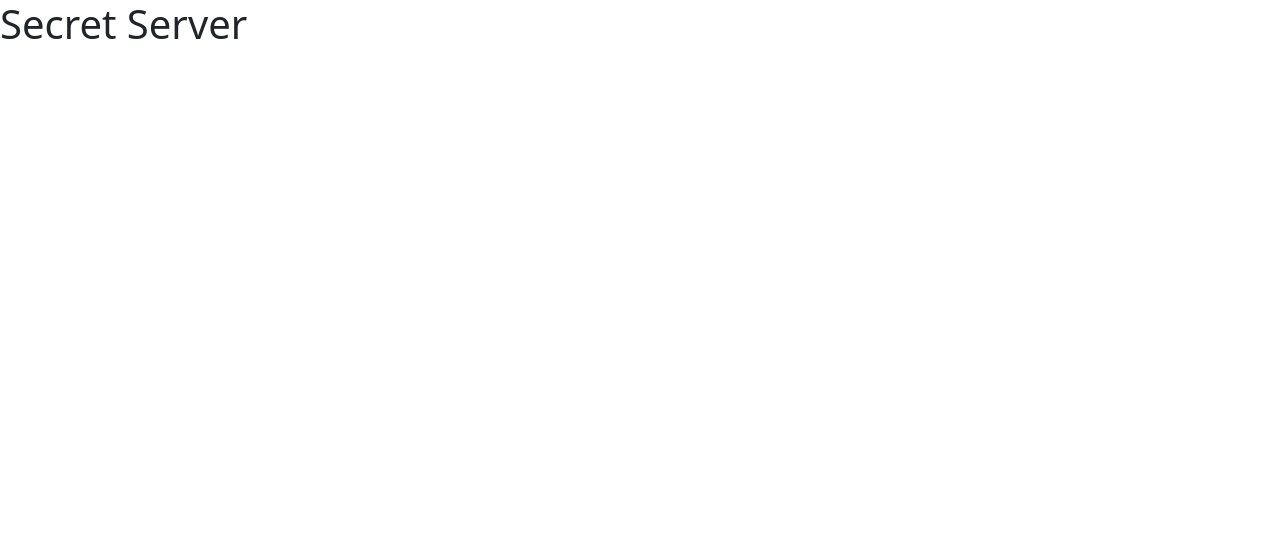
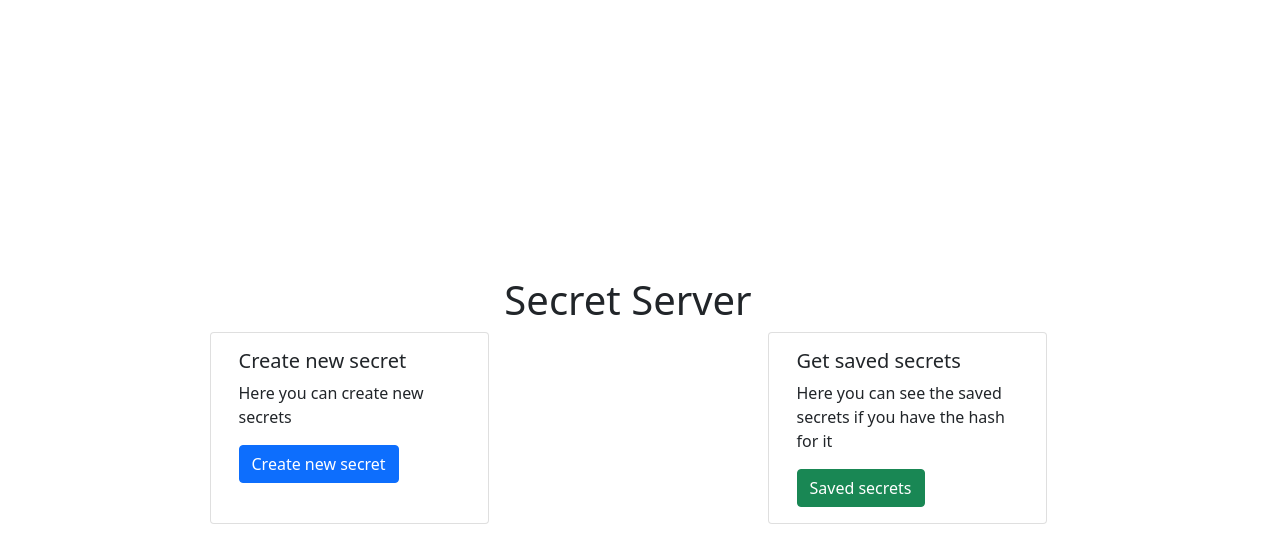
Before and after one commit to csornyei/secret-server, a Nuxt app: page / in a window 1280 px wide. Shown: the top 560 px of the page. Built offline with nearby package versions, Linux system fonts and the light colour scheme.

Commit message:
Main page created

```diff
--- a/pages/index.vue
+++ b/pages/index.vue
@@ -1,7 +1,47 @@
 <template>
-  <h1> Secret Server </h1>
+  <div class="container">
+    <div class="row full-height w-100">
+      <div class="col-10 my-auto w-100">
+        <h1 class="text-center">Secret Server</h1>
+        <div
+          class="
+            row
+            my-auto
+            flex-row
+            justify-content-around
+            align-items-stretch
+          "
+        >
+          <div class="card w-25">
+            <div class="card-body">
+              <h5 class="card-title">Create new secret</h5>
+              <p class="card-text">Here you can create new secrets</p>
+              <a href="/create" class="btn btn-primary">Create new secret</a>
+            </div>
+          </div>
+          <div class="card w-25">
+            <div class="card-body">
+              <h5 class="card-title">Get saved secrets</h5>
+              <p class="card-text">
+                Here you can see the saved secrets if you have the hash for it
+              </p>
+              <a href="/secrets" class="btn btn-success">Saved secrets</a>
+            </div>
+          </div>
+        </div>
+      </div>
+    </div>
+  </div>
 </template>
 
+<style>
+@media screen and (min-width: 768px) {
+  .full-height {
+    height: 100vh;
+  }
+}
+</style>
+
 <script>
-export default {}
+export default {};
 </script>
```
